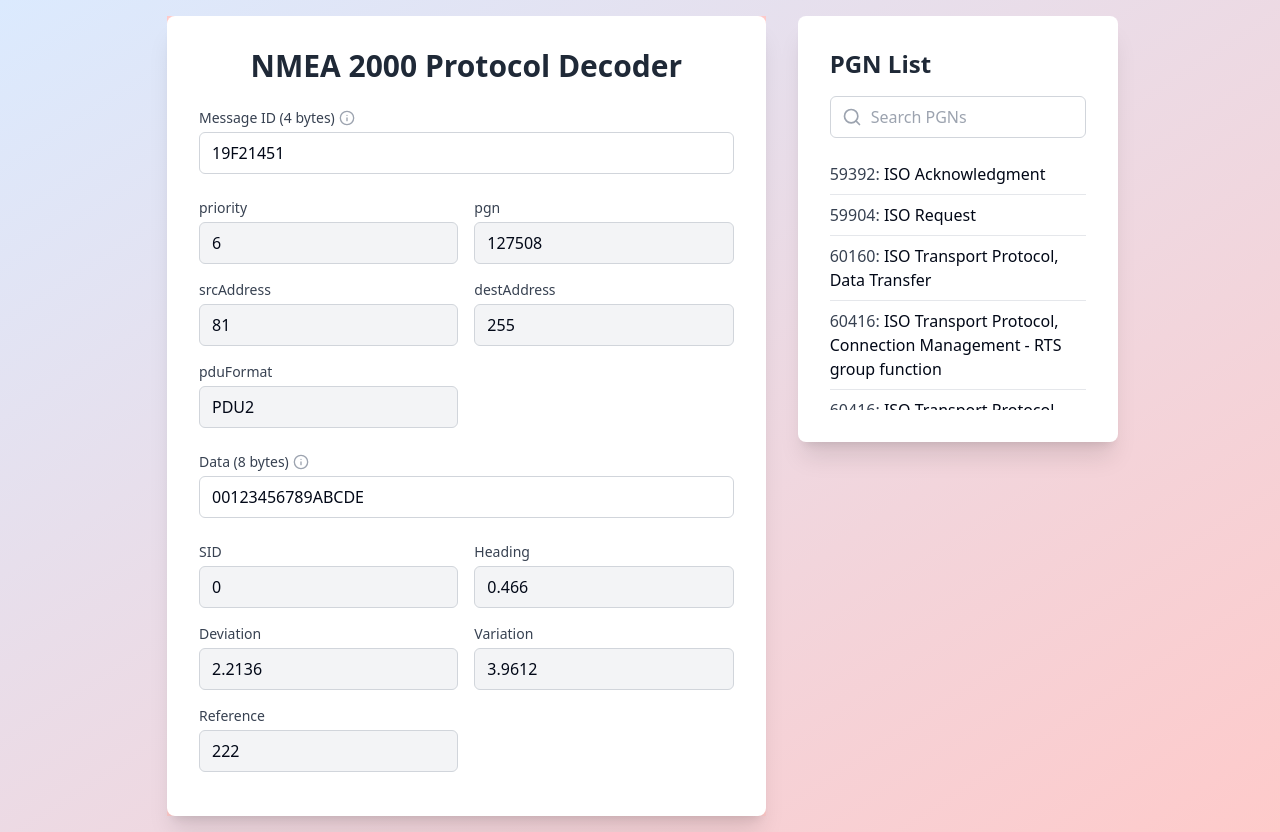
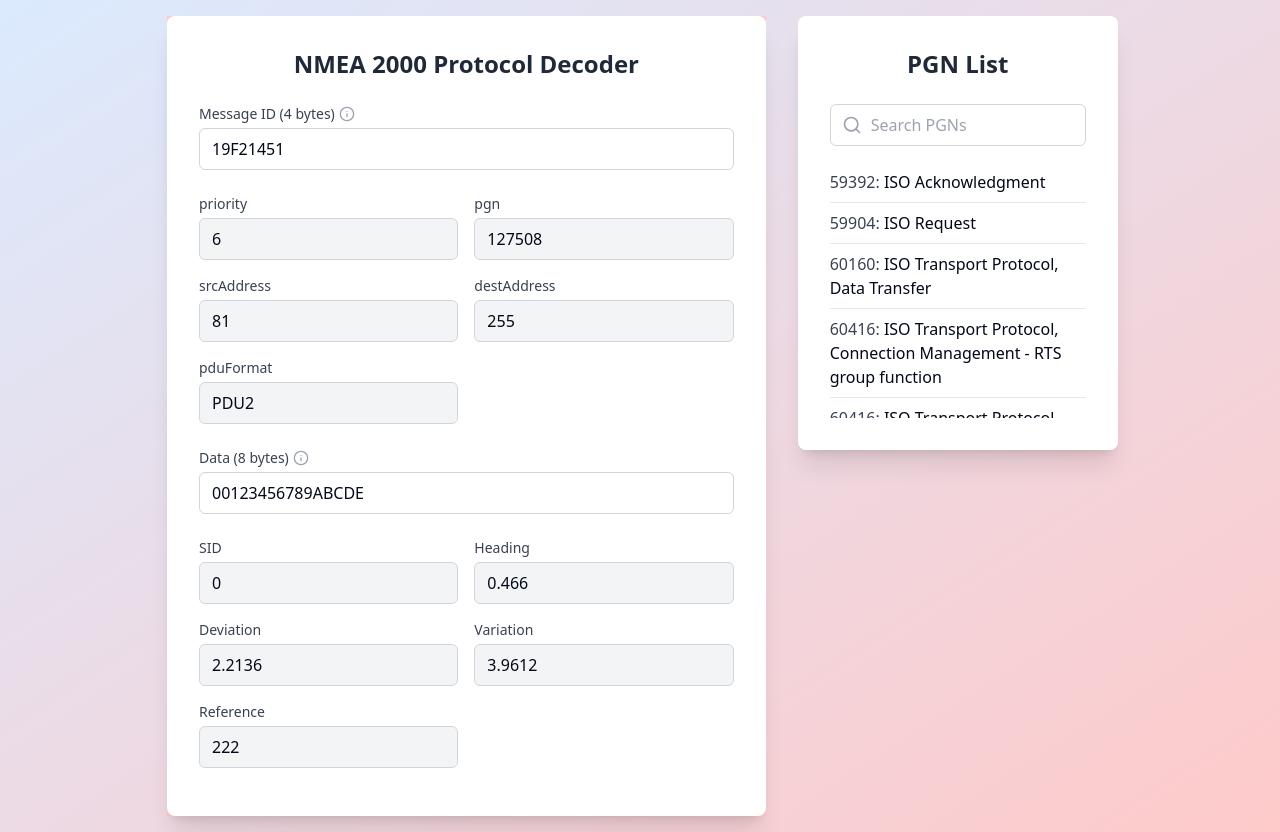
Before and after one commit to ynsr22/nmea2000-decoder, a React (Vite) app: page / in a window 1280 px wide. Built offline with nearby package versions, Linux system fonts and the light colour scheme.

Commit message:
Title modifications

```diff
--- a/src/App.tsx
+++ b/src/App.tsx
@@ -151,7 +151,7 @@ const NMEA2000Decoder: React.FC = () => {
   return (
     <div className="min-h-screen flex justify-center">
       <div className="bg-white rounded-lg shadow-xl p-8 w-full max-w-2xl">
-        <h1 className="text-3xl font-bold text-gray-800 mb-6 text-center">NMEA 2000 Protocol Decoder</h1>
+        <h1 className="text-2xl font-bold text-gray-800 mb-6 text-center">NMEA 2000 Protocol Decoder</h1>
         <div className="space-y-6">
           <div>
             <label htmlFor="idInput" className="flex text-sm font-medium text-gray-700 mb-1 items-center">
--- a/src/PGNListDropdown.tsx
+++ b/src/PGNListDropdown.tsx
@@ -112,7 +112,7 @@ const PGNListDropdown: React.FC = () => {
 
   return (
     <div className="bg-white rounded-lg shadow-xl p-8 w-full md:w-80">
-      <h2 className="text-2xl font-bold text-gray-800 mb-4">PGN List</h2>
+      <h2 className="text-2xl font-bold text-gray-800 mb-6 text-center">PGN List</h2>
       <div className="relative mb-4">
         <input
           type="text"
```
